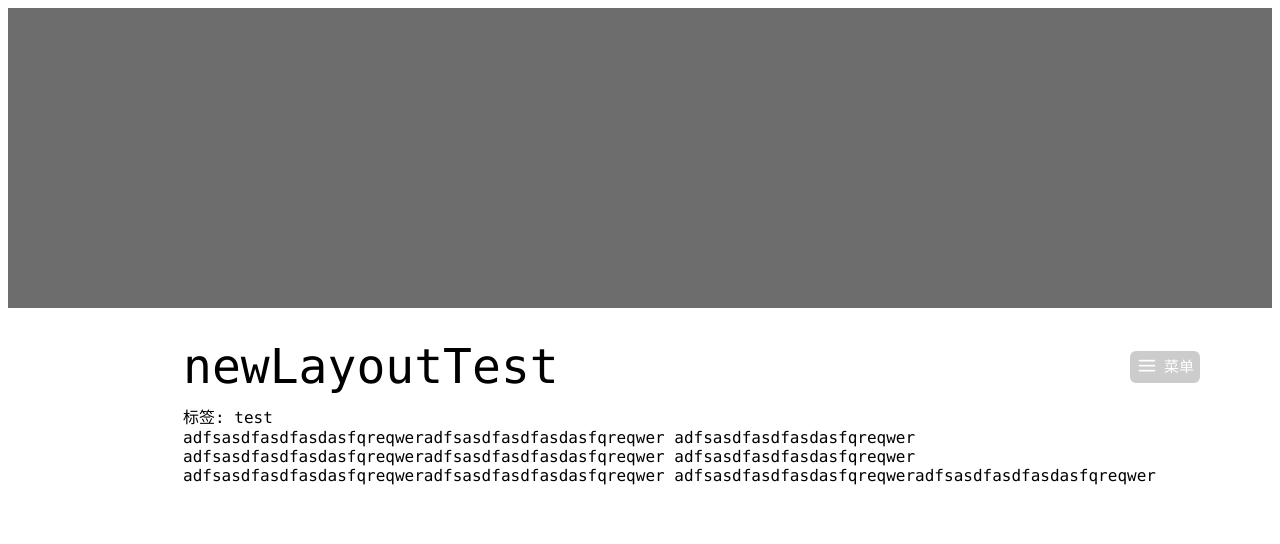
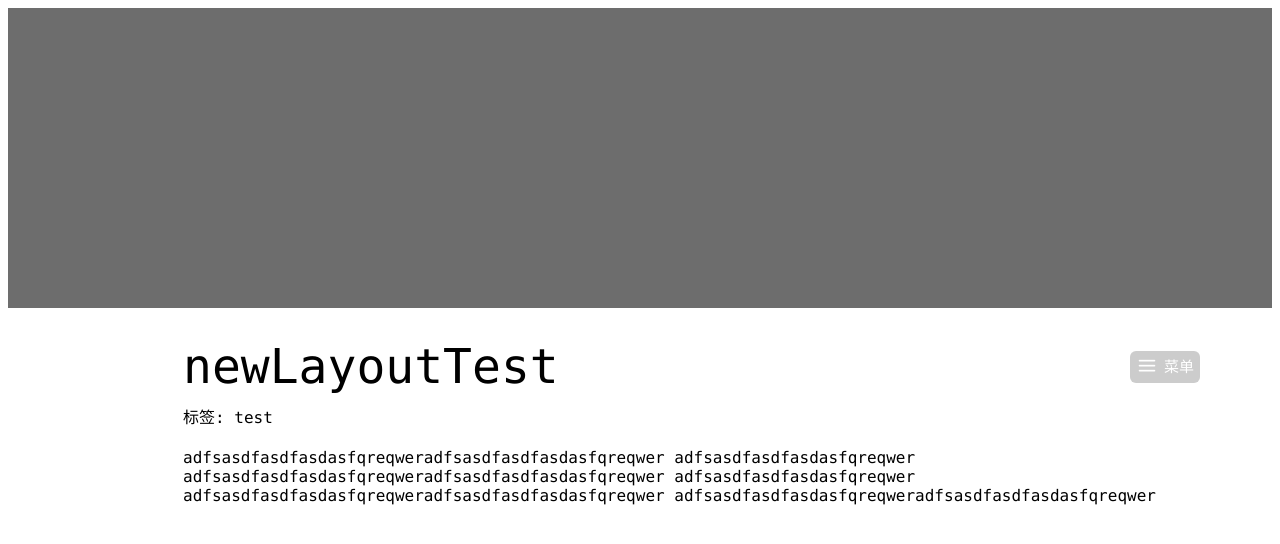
Before and after one commit to wangjianjie606/dono, a Jekyll site: the page built from _posts/test/2017-02-08-new-layout-test.html, in a window 1280 px wide. Shown: the top 544 px of the page. Built offline with Jekyll 4.4.1, drawn with Linux system fonts in a browser that asks for light colours.

```diff
--- a/_includes/postcontent.html
+++ b/_includes/postcontent.html
@@ -1,3 +1,5 @@
+<div ></div>
+
 <div id="postTitle" style="font-size:3rem;padding-top:30px;padding-bottom:10px;">
 	{{ page.title }}
 </div>
@@ -8,6 +10,6 @@
 	</span>
 </div>
 
-<div id="postContent">
+<div id="postContent" style="padding-top:20px;">
   {{ content }}
 </div>
--- a/_layouts/home.html
+++ b/_layouts/home.html
@@ -23,6 +23,7 @@
 		<div style="font-size:20px;">
 			菜单
 		</div>
+		<div><a href="{{ site.baseurl }}" style="color:white;" class="link">首页</a></div>
 		{% for category in site.categories %}
 		<div style="padding:5px;">
 			<span class="category" category="{{ category | first }}" style="color:white;">
```
